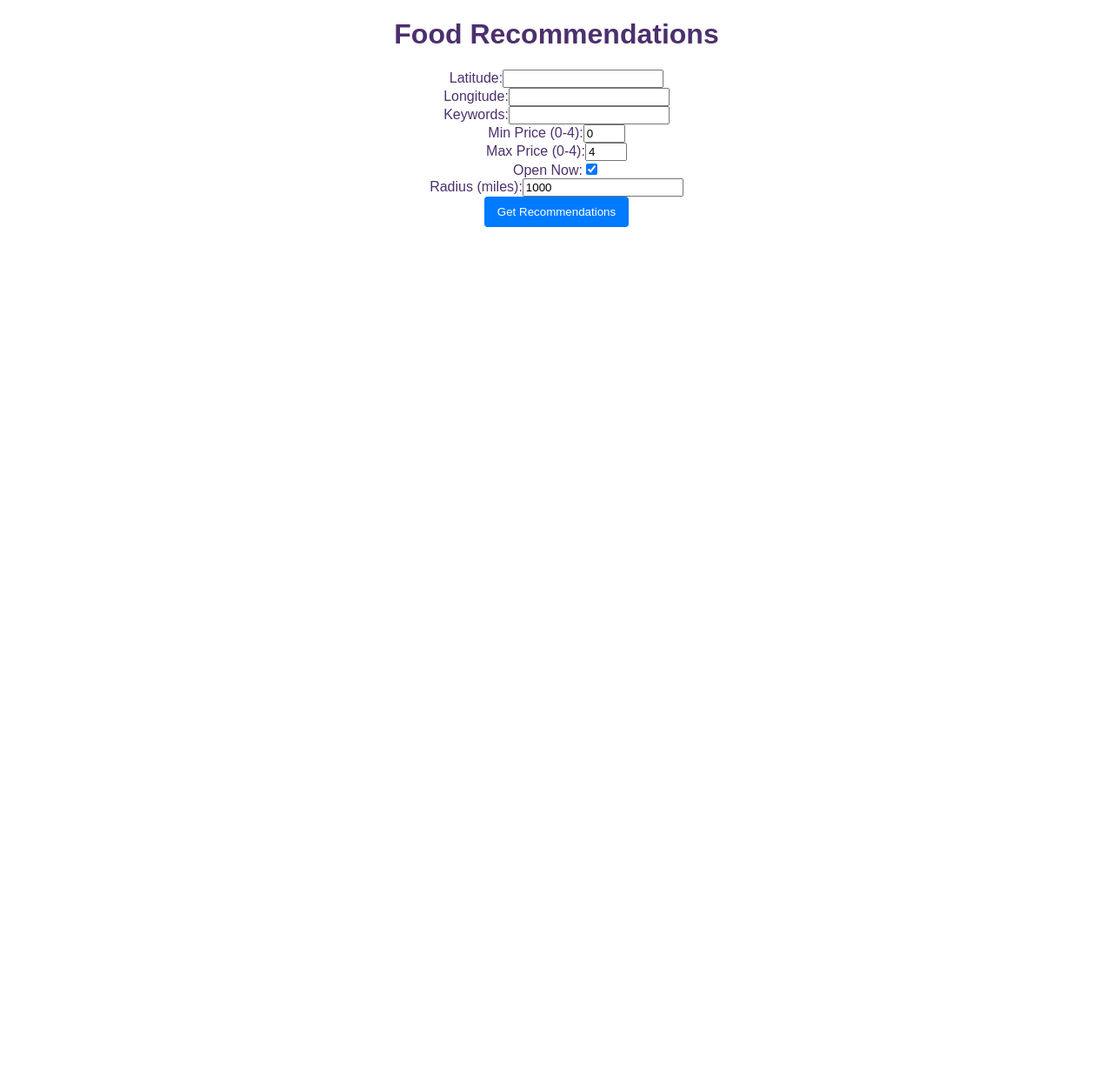
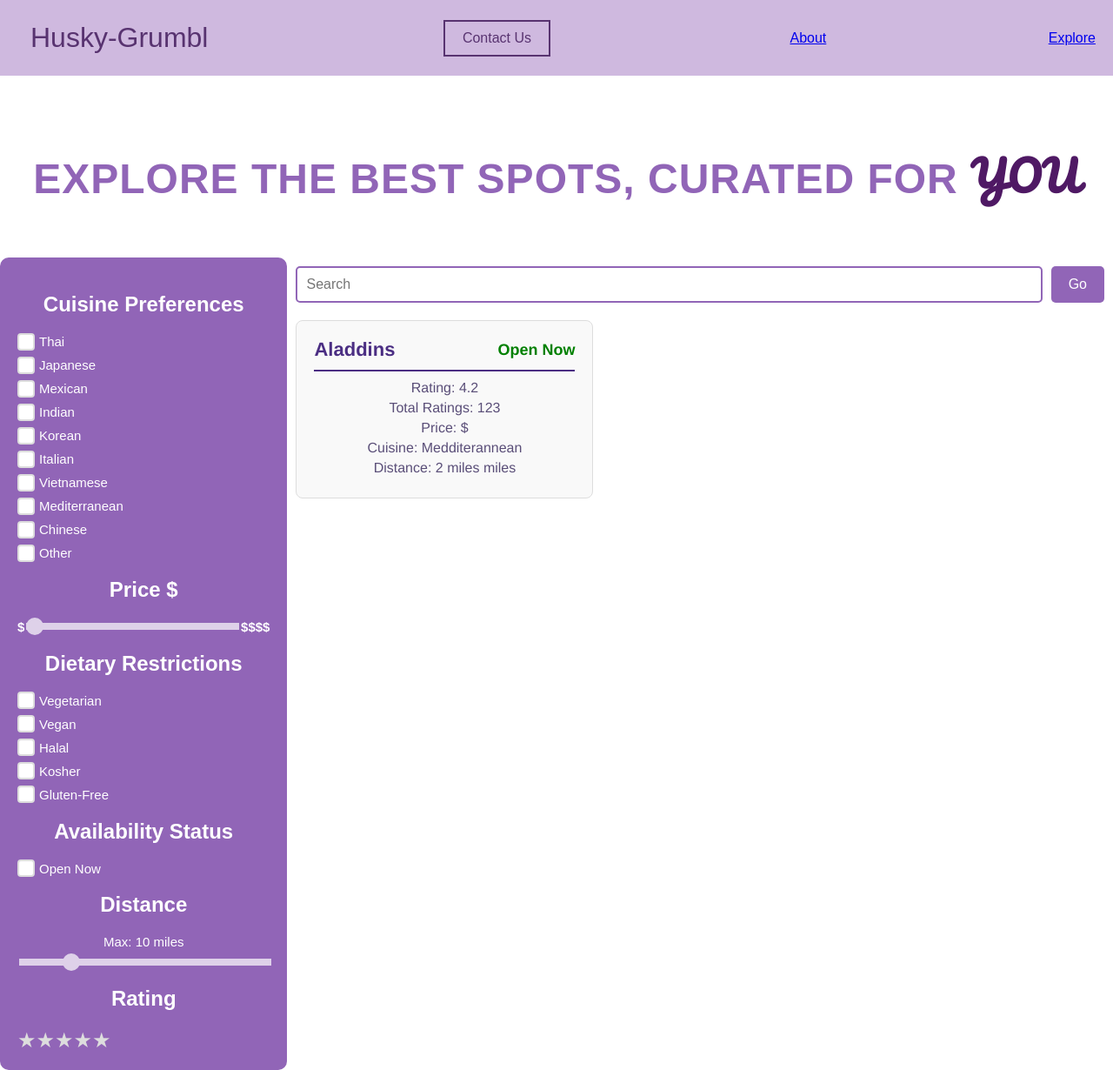
Before and after one commit to hcp-uw/Husky-Grumbl, a React (Create React App) app in the folder frontend/: page /explore-page in a window 1280 px wide. Shown: the whole page at 87% size. Before the commit the page ends 800 px from the top, so only its background shows below. Built offline with nearby package versions, Linux system fonts and the light colour scheme.

Commit message:
explore, about, contact us, home page changes

```diff
--- /dev/null
+++ b/frontend/src/About.css
@@ -0,0 +1,37 @@
+@import url('https://fonts.googleapis.com/css2?family=Acme&display=swap');
+
+
+.about {
+    position: relative;
+    background-image: url('./images/seattle-home-header-background.jpeg');
+    color: #4F1964;
+    padding: 0 20px; /* Reduced padding to eliminate the gap */
+    background-size: 100vw 100vh;
+    background-repeat: no-repeat;
+    width: 100%;
+    height: 100vh; /* Ensures the section takes the full viewport height */
+    display: flex;
+    flex-direction: column;
+    justify-content: flex-start; /* Center content vertically */
+    align-items: center;
+    text-align: center;
+    box-sizing: border-box; /* Ensure padding is included in the width */
+  }
+
+  .about::before {
+    content: ''; /* Required for pseudo-element */
+    position: absolute; /* Position the pseudo-element absolutely */
+    top: 0; /* Align the pseudo-element to the top of the parent */
+    left: 0; /* Align the pseudo-element to the left of the parent */
+    width: 100%; /* Cover the entire width of the parent */
+    height: 100%; /* Cover the entire height of the parent */
+    background-color: rgba(255, 255, 255, 0.7); /* Semi-transparent black color */
+    z-index: 1;
+  }
+
+  .about-content {
+    top: 12%;
+    position: relative; /* Ensure content is positioned relative to the header */
+    z-index: 1; /* Ensure content is above the pseudo-element */
+    font-family: 'Acme', standard;
+  }
--- /dev/null
+++ b/frontend/src/About.js
@@ -0,0 +1,19 @@
+import React from 'react';
+import { Link } from 'react-router-dom';
+import './About.css';
+
+const About = () => {
+  return (
+    <div className="about">
+        <h1 className="about-content">At Husky Grumbl, we make dining in the UW area simple and personalized.
+        Whether you're planning a meal or seeking new dining experiences,
+        our platform helps you find the perfect spot. </h1>
+        <h1 className="about-content">Easily filter your options by distance, price, cuisine, and more,
+        so you can focus on enjoying your time and making delicious memories.</h1>
+        <h1 className="about-content">Designed with UW students in mind, Husky Grumbl streamlines your meal planning,
+        making dining decisions effortless and convenient.</h1>
+    </div>
+  );
+}
+
+export default About;
--- a/frontend/src/App.js
+++ b/frontend/src/App.js
@@ -1,10 +1,13 @@
 import './App.css'; // import css file
-import React, { useState } from 'react';
+//import React, { useState } from 'react';
+import { useEffect, useState, Component } from 'react';
+import { BrowserRouter as Router, Route, Routes } from 'react-router-dom';
 import axios from 'axios';
 import TopBar from './TopBar';
 import ContactUs from './ContactUs';
 import HomePage from './HomePage';
 import ExplorePage from './ExplorePage';
+import About from './About';
 
 function App() {
   const [latitude, setLatitude] = useState('');
@@ -38,98 +41,114 @@ function App() {
   };
 
   return (
-    <div className="App">
-      <h1>Food Recommendations</h1>
-      <form onSubmit={handleSubmit}>
-        <div>
-          <label>Latitude:</label>
-          <input
-            type="number"
-            step="any"
-            value={latitude}
-            onChange={(e) => setLatitude(e.target.value)}
-            required
-          />
-        </div>
-        <div>
-          <label>Longitude:</label>
-          <input
-            type="number"
-            step="any"
-            value={longitude}
-            onChange={(e) => setLongitude(e.target.value)}
-            required
-          />
-        </div>
-        <div>
-          <label>Keywords:</label>
-          <input
-            type="text"
-            value={keywords}
-            onChange={(e) => setKeywords(e.target.value)}
-          />
-        </div>
-        <div>
-          <label>Min Price (0-4):</label>
-          <input
-            type="number"
-            min="0"
-            max="4"
-            value={minPrice}
-            onChange={(e) => setMinPrice(Number(e.target.value))}
-          />
-        </div>
-        <div>
-          <label>Max Price (0-4):</label>
-          <input
-            type="number"
-            min="0"
-            max="4"
-            value={maxPrice}
-            onChange={(e) => setMaxPrice(Number(e.target.value))}
-          />
-        </div>
-        <div>
-          <label>Open Now:</label>
-          <input
-            type="checkbox"
-            checked={openNow}
-            onChange={(e) => setOpenNow(e.target.checked)}
-          />
-        </div>
-        <div>
-          <label>Radius (miles):</label>
-          <input
-            type="number"
-            value={radius}
-            onChange={(e) => setRadius(e.target.value)}
-          />
-        </div>
-        <button type="submit">Get Recommendations</button>
-      </form>
+    // <div className="App">
+    //   <h1>Food Recommendations</h1>
+    //   <form onSubmit={handleSubmit}>
+    //     <div>
+    //       <label>Latitude:</label>
+    //       <input
+    //         type="number"
+    //         step="any"
+    //         value={latitude}
+    //         onChange={(e) => setLatitude(e.target.value)}
+    //         required
+    //       />
+    //     </div>
+    //     <div>
+    //       <label>Longitude:</label>
+    //       <input
+    //         type="number"
+    //         step="any"
+    //         value={longitude}
+    //         onChange={(e) => setLongitude(e.target.value)}
+    //         required
+    //       />
+    //     </div>
+    //     <div>
+    //       <label>Keywords:</label>
+    //       <input
+    //         type="text"
+    //         value={keywords}
+    //         onChange={(e) => setKeywords(e.target.value)}
+    //       />
+    //     </div>
+    //     <div>
+    //       <label>Min Price (0-4):</label>
+    //       <input
+    //         type="number"
+    //         min="0"
+    //         max="4"
+    //         value={minPrice}
+    //         onChange={(e) => setMinPrice(Number(e.target.value))}
+    //       />
+    //     </div>
+    //     <div>
+    //       <label>Max Price (0-4):</label>
+    //       <input
+    //         type="number"
+    //         min="0"
+    //         max="4"
+    //         value={maxPrice}
+    //         onChange={(e) => setMaxPrice(Number(e.target.value))}
+    //       />
+    //     </div>
+    //     <div>
+    //       <label>Open Now:</label>
+    //       <input
+    //         type="checkbox"
+    //         checked={openNow}
+    //         onChange={(e) => setOpenNow(e.target.checked)}
+    //       />
+    //     </div>
+    //     <div>
+    //       <label>Radius (miles):</label>
+    //       <input
+    //         type="number"
+    //         value={radius}
+    //         onChange={(e) => setRadius(e.target.value)}
+    //       />
+    //     </div>
+    //     <button type="submit">Get Recommendations</button>
+    //   </form>
 
-      {recommendations.length > 0 && (
-        <div>
-          <h2>Recommended Food Options:</h2>
-          <ul>
-            {recommendations.map((recommendation, index) => (
-              <li key={index}>
-                <strong>{recommendation.name}</strong>
-                <ul>
-                  <li>Address: {recommendation.address}</li>
-                  <li>Status: {recommendation.business_status}</li>
-                  <li>Open Now: {recommendation.open_now ? 'Yes' : 'No'}</li>
-                  <li>Price Level: {recommendation.price_level}</li>
-                  <li>Rating: {recommendation.rating}</li>
-                  <li>Total User Ratings: {recommendation.total_user_ratings}</li>
-                  <li>Distance: {recommendation.distance} miles</li>
-                </ul>
-              </li>
-            ))}
-          </ul>
-        </div>
-      )}
+    //   {recommendations.length > 0 && (
+    //     <div>
+    //       <h2>Recommended Food Options:</h2>
+    //       <ul>
+    //         {recommendations.map((recommendation, index) => (
+    //           <li key={index}>
+    //             <strong>{recommendation.name}</strong>
+    //             <ul>
+    //               <li>Address: {recommendation.address}</li>
+    //               <li>Status: {recommendation.business_status}</li>
+    //               <li>Open Now: {recommendation.open_now ? 'Yes' : 'No'}</li>
+    //               <li>Price Level: {recommendation.price_level}</li>
+    //               <li>Rating: {recommendation.rating}</li>
+    //               <li>Total User Ratings: {recommendation.total_user_ratings}</li>
+    //               <li>Distance: {recommendation.distance} miles</li>
+    //             </ul>
+    //           </li>
+    //         ))}
+    //       </ul>
+    //     </div>
+    //   )}
+    // </div>
+    <Router>
+    <div>
+    <TopBar />
+      <Routes>
+        <Route path="/home-page" element={<HomePage />} />
+        <Route path="/explore-page" element={<ExplorePage />} />
+        <Route path="/about" element={<About />} />
+        <Route path="/contact-us" element={<ContactUs />}>
+
+
+          {/* <ContactUs /> */}
+        </Route>
+        {/* Define other routes if needed */}
+      </Routes>
     </div>
+  </Router>
   );
 }
 
--- a/frontend/src/ContactUs.css
+++ b/frontend/src/ContactUs.css
@@ -1,78 +1,50 @@
-.App {
-  text-align: center;
+.contact-card {
+  display: flex;
+  align-items: center;
+  border: 2px solid #6A1B9A; /* Adjusted to match the purple border */
+  border-radius: 10px;
+  padding: 20px;
+  width: fit-content;
+  margin: auto;
+  background-color: white;
 }
 
-.App-header {
-  background-color: white;
-  min-height: 100vh;
-  display: flex;
-  flex-direction: column;
-  align-items: center;
-  justify-content: flex-start;
-  padding-top: 50px; /* Add some padding to the top */
-  font-size: calc(10px + 2vmin);
-  color: black;
+.contact-image img {
+  border: 3px solid #6A1B9A; /* Purple border around the image */
+  border-radius: 50%; /* Make image circular */
+  width: 120px; /* Adjust size as necessary */
+  height: 120px;
+  object-fit: cover;
 }
 
-.contact-form {
-  background: white;
-  padding: 5px;
-  border-radius: 5px;
-  width: 700px; /* Adjusted width */
-  max-width: 90%; /* Ensures it doesn't exceed the viewport width on smaller screens */
-  color: black;
+.contact-info {
+  margin-left: 20px;
 }
 
-.form-group {
-  margin-bottom: 30px;
+.contact-name {
+  font-size: 24px;
+  font-weight: bold;
+  color: #4F1964; /* Purple text */
 }
 
-
-.name-group {
-  display: flex;
-  gap: 10px;
-  margin-bottom: 30px;
+.divider {
+  border: none;
+  border-top: 3px solid #6A1B9A; /* Purple divider line */
+  margin: 5px 0;
+  width: 100%;
 }
 
-.name-group input {
-  flex: 1;
-  height: 30px;
-  padding: 15px;
-  border: 1px solid #ccc;
-  border-radius: 20px;
-  color: black;
-  background-color: #D9D9D9;
-  font-family: Arial, sans-serif;
-  font-size: 18px;
-
+.contact-info p {
+  margin: 5px 0;
+  color: #7B4D9D; /* Adjusted to a lighter purple */
+  font-size: 16px;
 }
 
-.form-group input,
-.form-group textarea {
-  width: 662px;
-  height: 30px;
-  padding: 15px;
-  border: 1px solid #ccc;
-  border-radius: 20px;
-  color: black;
-  background-color: #D9D9D9;
-  font-family: Arial, sans-serif;
-  font-size: 18px;
+.contact-info a {
+  color: #7B4D9D; /* LinkedIn link color */
+  text-decoration: none;
 }
 
-.form-group textarea {
-  height: 100px;
+.contact-info a:hover {
+  text-decoration: underline;
 }
-
-button {
-  background-color: #007bff;
-  color: white;
-  padding: 10px 15px;
-  border: none;
-  border-radius: 4px;
-  cursor: pointer;
-}
-
-button:hover {
-  background-color: #0056b3;
-}
--- a/frontend/src/ContactUs.js
+++ b/frontend/src/ContactUs.js
@@ -1,80 +1,101 @@
-import React, { useState } from 'react';
+import React from 'react';
 import './ContactUs.css';
+import shreya from './team-photos/shreya_pandey.png';
 
-function App() {
-  const [formData, setFormData] = useState({
-    firstName: '',
-    lastName: '',
-    email: '',
-    message: ''
-  });
-
-  const handleChange = (e) => {
-    const { name, value } = e.target;
-    setFormData({
-      ...formData,
-      [name]: value
-    });
-  };
-
-  const handleSubmit = (e) => {
-    e.preventDefault();
-    console.log('Form submitted:', formData);
-    // Can be used to send user data to server
-  };
-
+function ContactUs() {
   return (
-    <div className="App">
-      <header className="App-header">
-        <h1>Contact Us</h1>
-        <form onSubmit={handleSubmit} className="contact-form">
-          <div className="name-group">
-            <input
-              placeholder='First Name*'
-              type="text"
-              id="firstName"
-              name="firstName"
-              value={formData.firstName}
-              onChange={handleChange}
-              required
-            />
-
-            <input
-              placeholder='Last Name*'
-              type="text"
-              id="lastName"
-              name="lastName"
-              value={formData.lastName}
-              onChange={handleChange}
-              required
-            />
-          </div>
-
-          <div className="form-group">
-            <input
-              placeholder='Email*'
-              type="email"
-              id="email"
-              name="email"
-              value={formData.email}
-              onChange={handleChange}
-              required
-            />
-          </div>
-          <div className="form-group textarea">
-            <textarea
-              placeholder='Write us a Message:'
-              id="message"
-              name="message"
-              value={formData.message}
-              onChange={handleChange}
-            />
-          </div>
-          <button type="submit">Submit</button>
-        </form>
-      </header>
+    <div className="contact-card">
+      <div className="contact-image">
+        <img src={shreya} alt="Shreya Pandey" />
+      </div>
+      <div className="contact-info">
+        <h2 className="contact-name">SHREYA PANDEY</h2>
+        <hr className="divider" />
+        <p>Project Manager, Backend Lead</p>
+        <p>Email: shreya25@uw.edu</p>
+        <p>LinkedIn: <a href="https://www.linkedin.com/in/shreyapandey2027/" target="_blank" rel="noopener noreferrer">www.linkedin.com/in/shreyapandey2027/</a></p>
+      </div>
     </div>
   );
 }
 
-export default App;
+export default ContactUs;
+
+
+// function App() {
+//   const [formData, setFormData] = useState({
+//     firstName: '',
+//     lastName: '',
+//     email: '',
+//     message: ''
+//   });
+
+//   const handleChange = (e) => {
+//     const { name, value } = e.target;
+//     setFormData({
+//       ...formData,
+//       [name]: value
+//     });
+//   };
+
+//   const handleSubmit = (e) => {
+//     e.preventDefault();
+//     console.log('Form submitted:', formData);
+//     // Can be used to send user data to server
+//   };
+
+//   return (
+//     <div className="App">
+//       <header className="App-header">
+//         <h1>Contact Us</h1>
+//         <form onSubmit={handleSubmit} className="contact-form">
+//           <div className="name-group">
+//             <input
+//               placeholder='First Name*'
+//               type="text"
+//               id="firstName"
+//               name="firstName"
+//               value={formData.firstName}
+//               onChange={handleChange}
+//               required
+//             />
+
+//             <input
+//               placeholder='Last Name*'
+//               type="text"
+//               id="lastName"
+//               name="lastName"
+//               value={formData.lastName}
+//               onChange={handleChange}
+//               required
+//             />
+//           </div>
+
+//           <div className="form-group">
+//             <input
+//               placeholder='Email*'
+//               type="email"
+//               id="email"
+//               name="email"
+//               value={formData.email}
+//               onChange={handleChange}
+//               required
+//             />
+//           </div>
+//           <div className="form-group textarea">
+//             <textarea
+//               placeholder='Write us a Message:'
+//               id="message"
+//               name="message"
+//               value={formData.message}
+//               onChange={handleChange}
+//             />
+//           </div>
+//           <button type="submit">Submit</button>
+//         </form>
+//       </header>
+//     </div>
+//   );
+// }
+
+// export default App;
--- a/frontend/src/ExplorePage.css
+++ b/frontend/src/ExplorePage.css
@@ -196,3 +196,20 @@
   .go-button:hover {
     background-color: #4B227C;
   }
+
+  /* Rating Section Styles */
+.rating-container {
+  display: flex;
+  margin-top: 10px;
+}
+
+.star {
+  font-size: 24px;
+  color: #ddd;
+  cursor: pointer;
+  transition: color 0.3s;
+}
+
+.star.selected {
+  color: #FFD700; /* Yellow color for selected stars */
+}
--- a/frontend/src/ExplorePage.js
+++ b/frontend/src/ExplorePage.js
@@ -5,6 +5,7 @@ import RestaurantCard from './RestaurantCard';
 const ExplorePage = () => {
   const [priceLevel, setPriceLevel] = useState(1);
   const [maxDistance, setMaxDistance] = useState(10);
+  const [rating, setRating] = useState(0);
 
   const handlePriceChange = (event) => {
     setPriceLevel(event.target.value);
@@ -16,6 +17,10 @@ const ExplorePage = () => {
 
   const getPriceSymbol = () => {
     return '$'.repeat(priceLevel);
+  };
+
+  const handleRatingChange = (ratingValue) => {
+    setRating(ratingValue);
   };
 
   return (
@@ -128,6 +133,19 @@ const ExplorePage = () => {
               onChange={handleMaxDistanceChange}
             />
           </div>
+
+          <h2 className="section">Rating</h2>
+          <div className="rating-container">
+            {[1, 2, 3, 4, 5].map((star) => (
+              <span
+                key={star}
+                className={`star ${rating >= star ? 'selected' : ''}`}
+                onClick={() => handleRatingChange(star)}
+              >
+                &#9733;
+              </span>
+            ))}
+          </div>
         </div>
 
         <div className="search-results">
--- a/frontend/src/HomePage.js
+++ b/frontend/src/HomePage.js
@@ -26,7 +26,7 @@ const HomePage = () => {
 
         <section className="find-dining">
           <img src={husky} alt="husky with utensils"></img>
-          <Link to="/explorepage">
+          <Link to="/explore-page">
             <button className="btn-find-dining">Find Dining</button>
           </Link>
         </section>
@@ -49,7 +49,7 @@ const HomePage = () => {
         </section>
 
         <footer>
-            <Link to="/explorepage">
+            <Link to="/explore-page">
                 <button className="btn-get-started">Get Started</button>
             </Link>
         </footer>
--- a/frontend/src/TopBar.js
+++ b/frontend/src/TopBar.js
@@ -8,7 +8,8 @@ const TopBar = () => {
     <div className="top-bar">
       <Link to="/home-page" className="top-bar-title">Husky-Grumbl</Link>
       <Link Link to="/contact-us" className="contact-button">Contact Us</Link>
-      <Link Link to="/explore-page" className="explore-button">Explore123</Link>
+      <Link Link to="/about" className="about-button">About</Link>
+      <Link Link to="/explore-page" className="explore-button">Explore</Link>
     </div>
   );
 }
```
Also changed, not shown: frontend/src/HomePage.css (+9 -0 lines), 1 other file (tests, documents, lock files or other folders).
